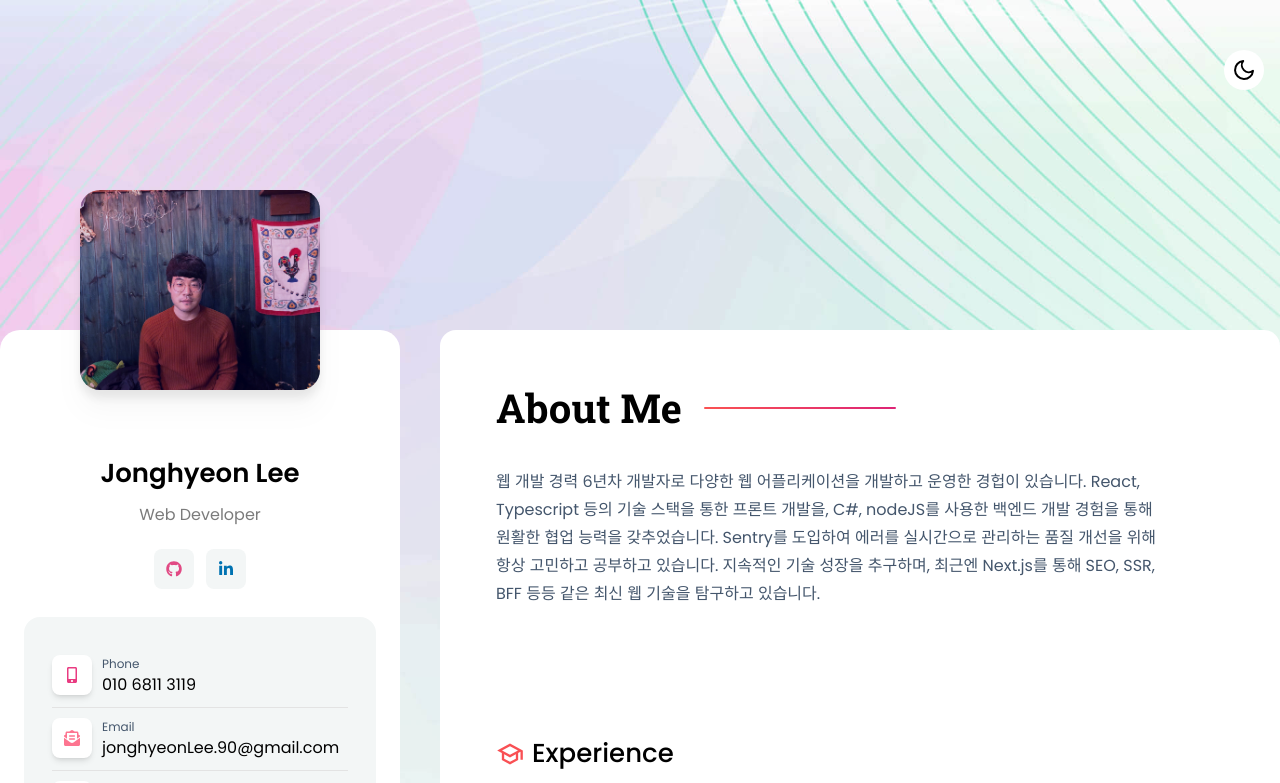
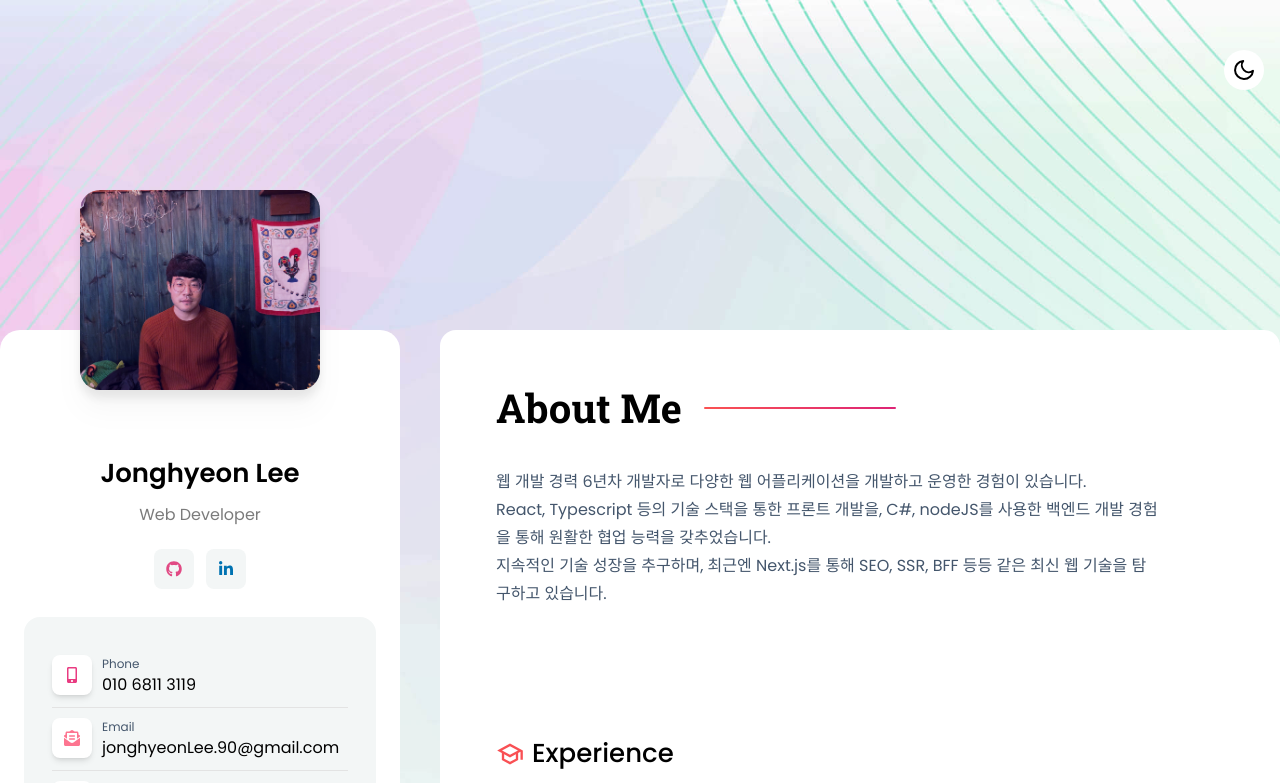
Before and after one commit to jonghyeonLeee/jonghyeonLeee-resume, a Next.js app: page / in a window 1280 px wide. Shown: the top 783 px of the page. Built offline with nearby package versions, Linux system fonts and the light colour scheme.

Commit message:
feat: 인트로 변경

```diff
--- a/components/about/Intro.jsx
+++ b/components/about/Intro.jsx
@@ -9,9 +9,10 @@ const Intro = () => {
           <div className="col-span-12 space-y-2.5">
             <div className="lg:mr-16">
               <p className="text-gray-lite dark:text-color-910 leading-7">
-                웹 개발 경력 6년차 개발자로 다양한 웹 어플리케이션을 개발하고 운영한 경헙이 있습니다.
+                웹 개발 경력 6년차 개발자로 다양한 웹 어플리케이션을 개발하고 운영한 경험이 있습니다.
+                <br />
                 React, Typescript 등의 기술 스택을 통한 프론트 개발을, C#, nodeJS를 사용한 백엔드 개발 경험을 통해 원활한 협업 능력을 갖추었습니다.
-                Sentry를 도입하여 에러를 실시간으로 관리하는 품질 개선을 위해 항상 고민하고 공부하고 있습니다.
+                <br />
                 지속적인 기술 성장을 추구하며, 최근엔 Next.js를 통해 SEO, SSR, BFF 등등 같은 최신 웹 기술을 탐구하고 있습니다.
               </p>
             </div>
```
